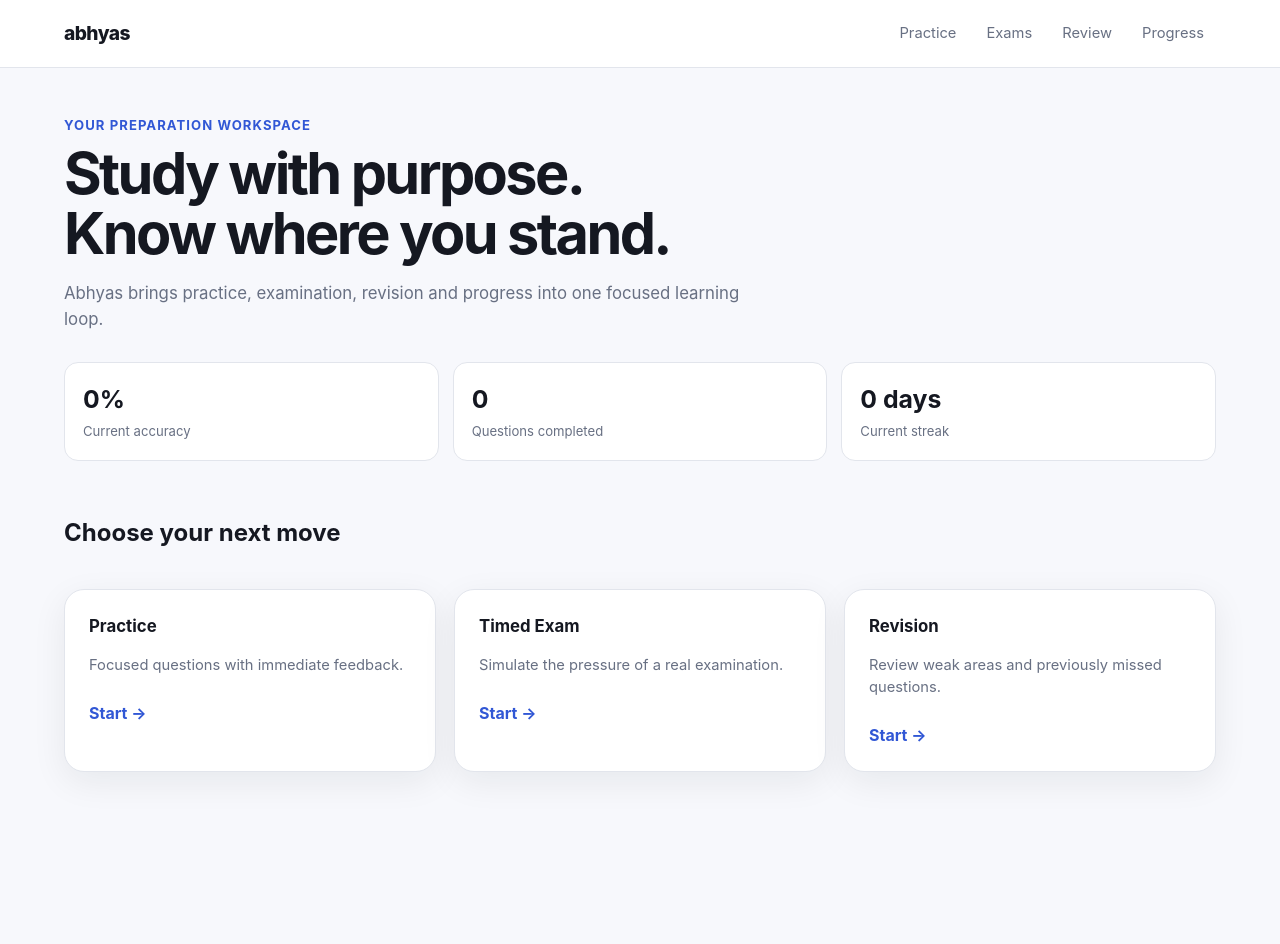
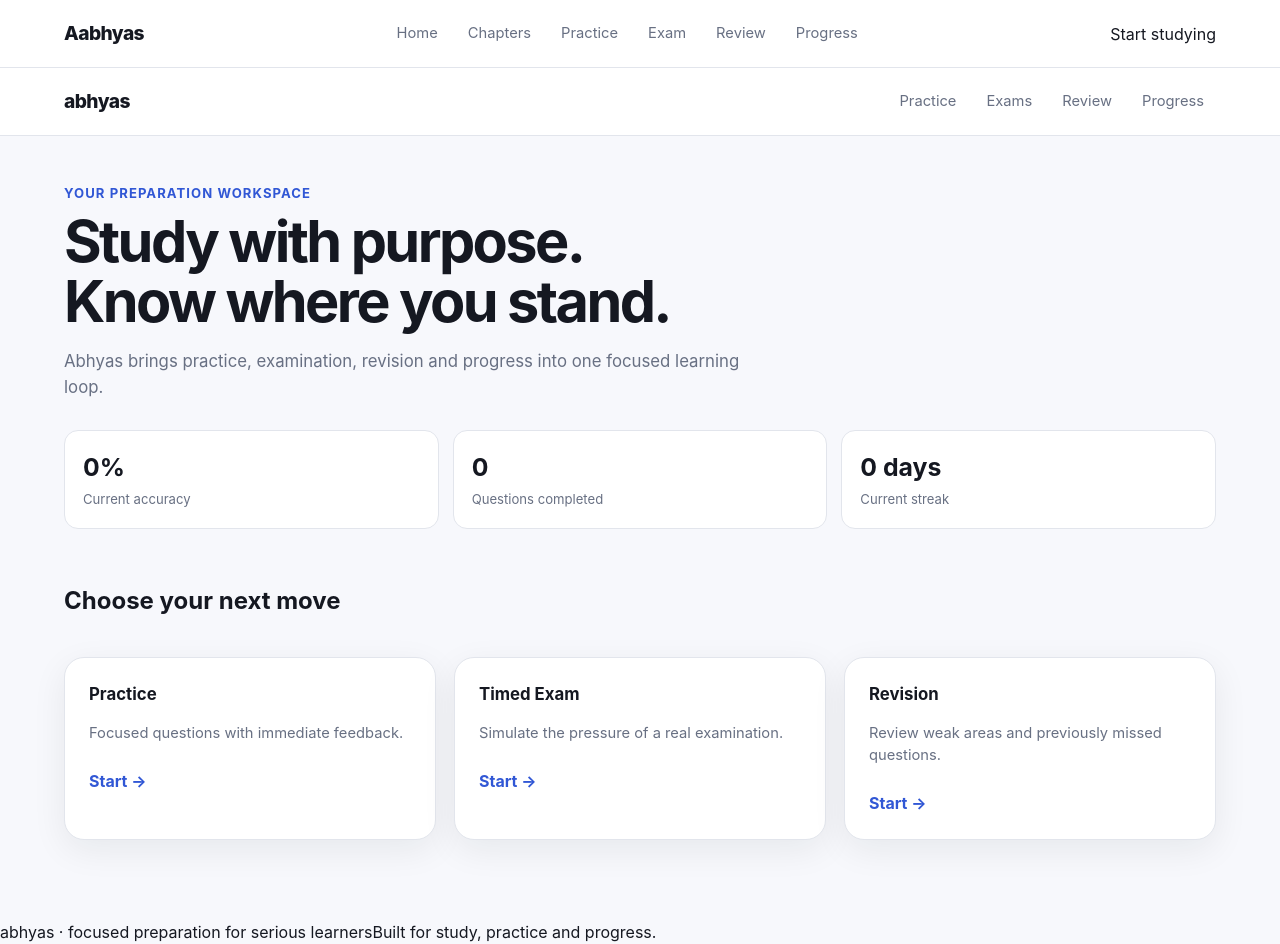
Before and after one commit to MKU-MKU/abhyas, a Next.js app in the folder apps/web/: page / in a window 1280 px wide. Before the commit the page ends 852 px from the top, so only its background shows below. Built offline with nearby package versions, Linux system fonts and the light colour scheme.

Commit message:
feat: apply shared shell across Abhyas

```diff
--- a/apps/web/app/layout.tsx
+++ b/apps/web/app/layout.tsx
@@ -1,5 +1,6 @@
 import type { Metadata } from "next";
 import "./globals.css";
+import { AppShell } from "../components/app-shell";
 
 export const metadata: Metadata = {
   title: "Abhyas — Smart exam preparation",
@@ -9,7 +10,7 @@
 export default function RootLayout({ children }: Readonly<{ children: React.ReactNode }>) {
   return (
     <html lang="en">
-      <body>{children}</body>
+      <body><AppShell>{children}</AppShell></body>
     </html>
   );
 }
```
